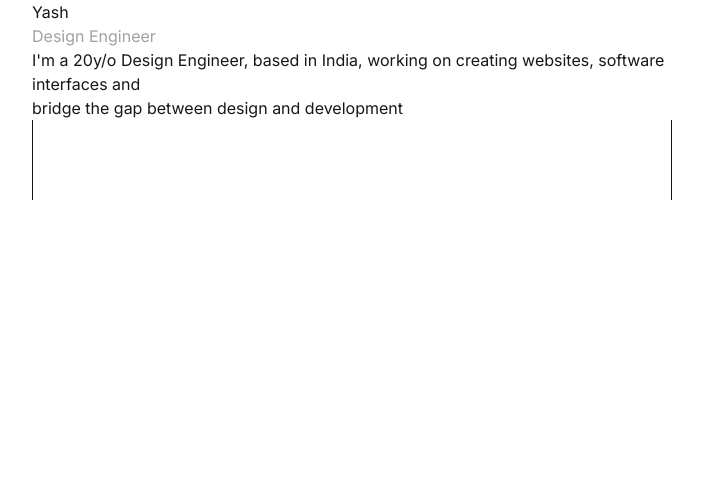
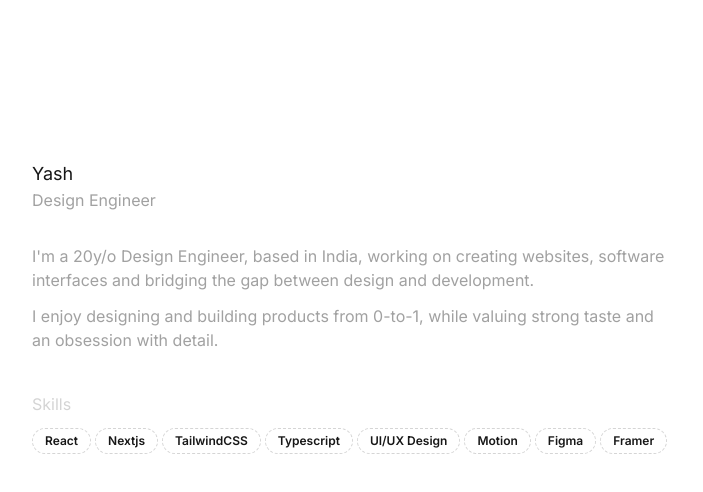
Before and after one commit to Yashx18/new-portfolio, a Next.js app: page / in a window 1280 px wide. Shown: the top 492 px of the page, without its empty margins (288-991 px from the left). Built offline with nearby package versions, Linux system fonts and the light colour scheme.

Commit message:
Polished the header and made skills section

```diff
--- a/app/page.tsx
+++ b/app/page.tsx
@@ -1,21 +1,49 @@
 export default function Home() {
+  const skills: String[] = [
+    'React',
+    'Nextjs',
+    'TailwindCSS',
+    'Typescript',
+    'UI/UX Design',
+    'Motion',
+    'Figma',
+    'Framer',
+  ];
   return (
     <div className="min-h-screen w-full">
       <header className="mx-auto max-w-screen-sm">
-        <div className="w-full">
-          <div>
-            <div className="text-md">Yash</div>
-            <h1 className="text-neutral-400">Design Engineer</h1>
+        <div className="w-full pt-40">
+          <h1 className="mb-8 flex flex-col items-start">
+            <div className="text-lg">Yash</div>
+            <div className="text-md text-neutral-400">Design Engineer</div>
+          </h1>
+          <div className="text-md flex flex-col gap-3 text-neutral-400">
+            <div>
+              I'm a 20y/o Design Engineer, based in India, working on creating websites, software
+              interfaces and bridging the gap between design and development.
+            </div>
+            <div>
+              I enjoy designing and building products from 0-to-1, while valuing strong taste and an obsession with detail.
+            </div>
           </div>
-          <div className="text-">
-            I'm a 20y/o Design Engineer, based in India, working on creating websites, software
-            interfaces and
-          </div>
-          <div>bridge the gap between design and development</div>
         </div>
       </header>
       {/* Main Content */}
-      <main className="mx-auto h-full max-w-screen-sm border-x p-10"></main>
+      <main className="mx-auto h-full max-w-screen-sm py-10">
+        <div className="flex flex-col gap-3">
+          <div className="text-neutral-300">Skills</div>
+          <div className="flex flex-wrap items-center justify-start gap-1">
+            {skills.map((item, index) => (
+              <span
+                key={index}
+                className="text-bg-neutral-400 rounded-full border border-dashed border-neutral-500/30 px-3 py-1 text-xs font-semibold"
+              >
+                {item}
+              </span>
+            ))}
+          </div>
+        </div>
+      </main>
     </div>
   );
 }
```
